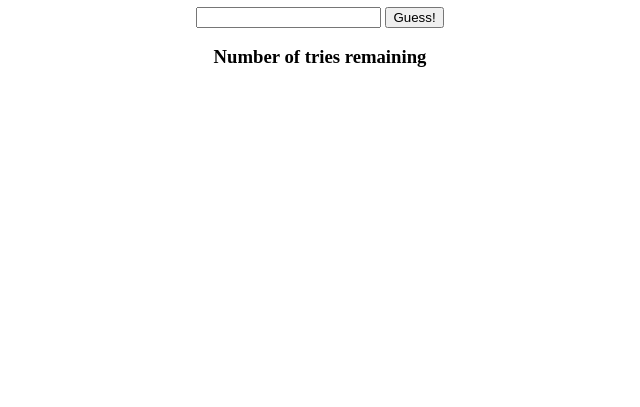
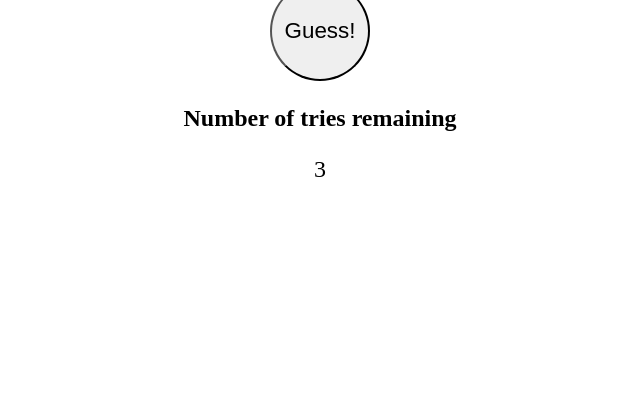
Before and after one commit to mira-kine/lab-01-guess-number, a website: page index.html in a window 1280 px wide. Shown: the part 393-800 px from the top of the page, without its empty margins (320-960 px from the left). Drawn offline with Linux system fonts and the light colour scheme.

Commit message:
styled page minimally for future reference

```diff
--- a/index.html
+++ b/index.html
@@ -19,14 +19,15 @@
     <!-- add rules -->
     </div>
     <div>
-    <input id="input-area"></input>
+        <input id="input-area" placeholder="#1-20"></input>
+        <br>
         <button id="submit-button">Guess!</button>
 
         <script type="module" src="./app.js"></script>
     </div>
     <div>
-    <h3 id="counter">Number of tries remaining</h3>
-
+        <h3 class="counter-display">Number of tries remaining</h3>
+        <div class="counter-display" id= "counter">3</div>
     </div>
 </body>
 
--- a/styles/style.css
+++ b/styles/style.css
@@ -6,3 +6,21 @@ body {
     width: 500px;
     margin: auto;
 }
+
+#submit-button {
+    border-radius: 50%;
+    height: 100px;
+    width: 100px;
+    font-size: 1.4rem;
+    margin-top: 20px;
+}
+
+#input-area {
+    height: 50px;
+    width: 90px;
+    font-size: 1.4rem;
+}
+
+.counter-display {
+    font-size: 1.5rem;
+}
```
Also changed, not shown: README.md. Lines whose indentation alone changed are shown as unchanged.
